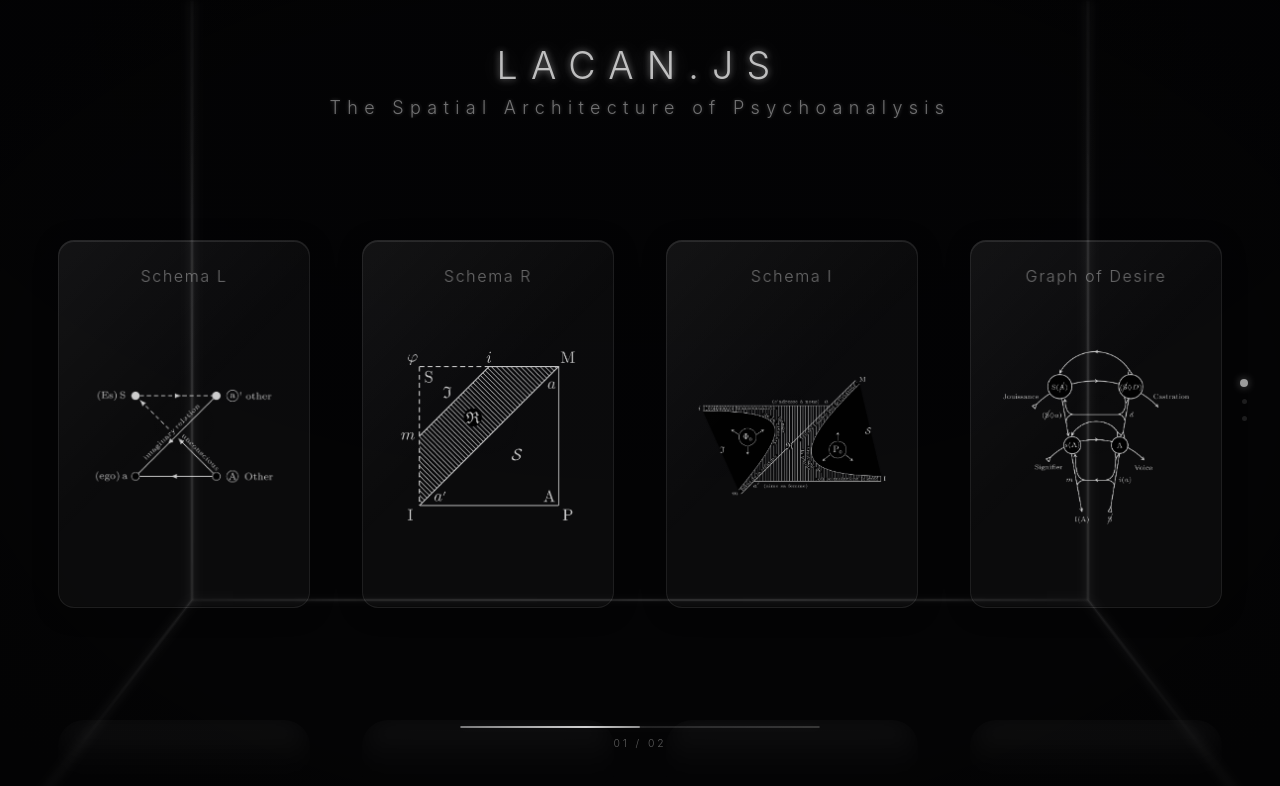
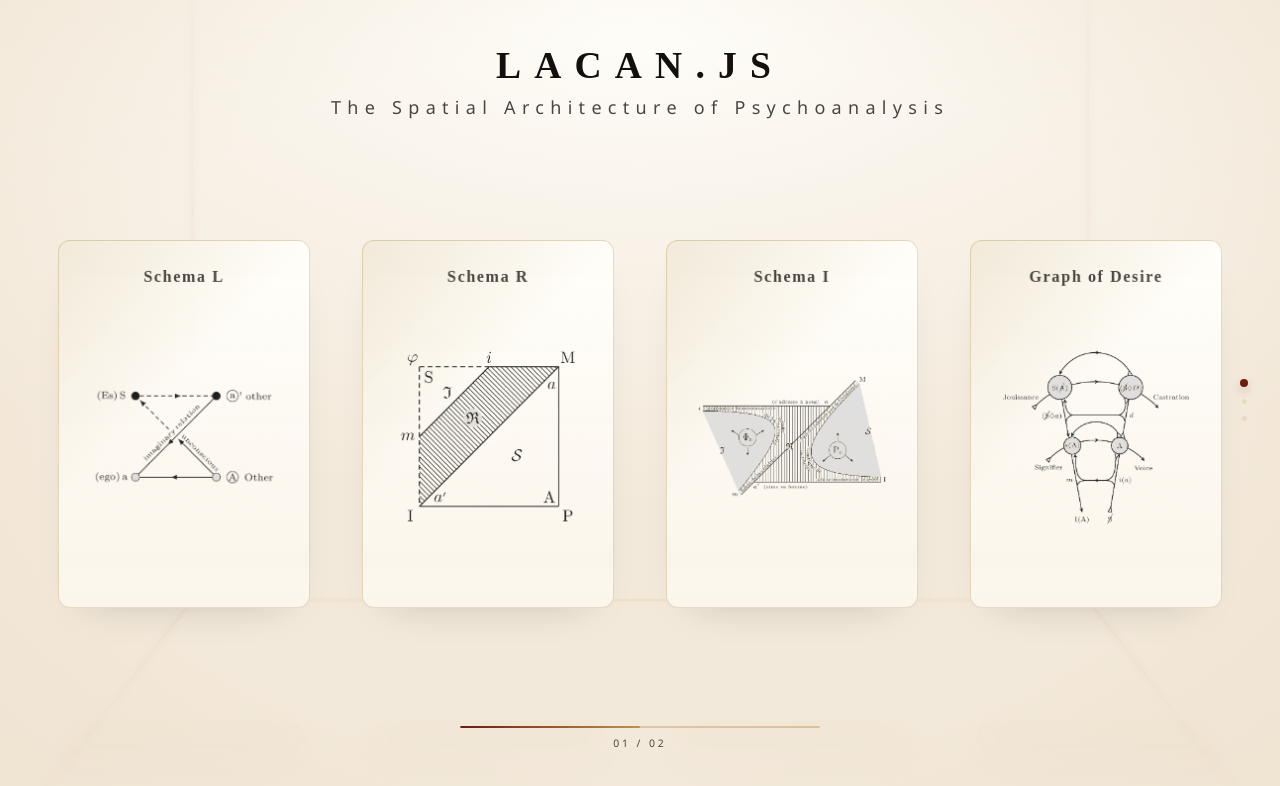
Before and after one commit to bilbillm/Lacan.js, a React (Vite) app: page / in a window 1280 px wide. Shown: the top 786 px of the page. Built offline with nearby package versions, Linux system fonts and the light colour scheme.

Commit message:
style: 对齐觉心论坛纸面视觉系统

```diff
--- a/src/App.tsx
+++ b/src/App.tsx
@@ -184,7 +184,7 @@ function App() {
           />
         </div>
 
-        <div className="slide" style={{ background: 'rgb(5, 5, 7)' }}>
+        <div className="slide" style={{ background: 'var(--lacan-paper)' }}>
           <DeepEnvironment />
           {!isMobileViewport && (currentSlide >= 1 || maxVisitedSlide >= 1) && (
             <Suspense fallback={null}>
@@ -193,7 +193,7 @@ function App() {
           )}
         </div>
 
-        <div className="slide" style={{ background: 'rgb(5, 5, 7)' }}>
+        <div className="slide" style={{ background: 'var(--lacan-paper)' }}>
           <DeepEnvironment />
           {!isMobileViewport && (currentSlide >= 2 || maxVisitedSlide >= 2) && (
             <Suspense fallback={null}>
--- a/src/components/DeepEnvironment.tsx
+++ b/src/components/DeepEnvironment.tsx
@@ -29,11 +29,11 @@ function PerspectiveRoom() {
   const perspectiveDuration = 6
   const bottomDuration = 1
 
-  // 呼吸光晕效果 - 线条绘制完成后开始
+  // Subtle paper-room line work, aligned with the forum's quiet editorial tone.
   const glowFilter = [
-    'drop-shadow(0 0 3px rgba(255,255,255,0.5))',
-    'drop-shadow(0 0 8px rgba(255,255,255,0.8))',
-    'drop-shadow(0 0 3px rgba(255,255,255,0.5))',
+    'drop-shadow(0 0 0 rgba(181,138,69,0))',
+    'drop-shadow(0 1px 2px rgba(181,138,69,0.18))',
+    'drop-shadow(0 0 0 rgba(181,138,69,0))',
   ]
 
   // Helper: 渲染所有线条
@@ -43,12 +43,12 @@ function PerspectiveRoom() {
       <motion.line
         x1="15" y1="0"
         x2="15" y2="75"
-        stroke="rgba(255, 255, 255, 0.7)"
+        stroke="rgba(107, 29, 14, 0.22)"
         strokeWidth="0.5"
         strokeDasharray="1000"
         strokeDashoffset="1000"
         vectorEffect="non-scaling-stroke"
-        initial={{ strokeDashoffset: 1000, filter: 'drop-shadow(0 0 0px rgba(255,255,255,0))' }}
+        initial={{ strokeDashoffset: 1000, filter: 'drop-shadow(0 0 0px rgba(181,138,69,0))' }}
         animate={{
           strokeDashoffset: 0,
           filter: glowFilter,
@@ -63,12 +63,12 @@ function PerspectiveRoom() {
       <motion.line
         x1="85" y1="0"
         x2="85" y2="75"
-        stroke="rgba(255, 255, 255, 0.7)"
+        stroke="rgba(107, 29, 14, 0.22)"
         strokeWidth="0.5"
         strokeDasharray="1000"
         strokeDashoffset="1000"
         vectorEffect="non-scaling-stroke"
-        initial={{ strokeDashoffset: 1000, filter: 'drop-shadow(0 0 0px rgba(255,255,255,0))' }}
+        initial={{ strokeDashoffset: 1000, filter: 'drop-shadow(0 0 0px rgba(181,138,69,0))' }}
         animate={{
           strokeDashoffset: 0,
           filter: glowFilter,
@@ -83,12 +83,12 @@ function PerspectiveRoom() {
       <motion.line
         x1="3" y1="100"
         x2="15" y2="75"
-        stroke="rgba(255, 255, 255, 0.7)"
+        stroke="rgba(107, 29, 14, 0.22)"
         strokeWidth="0.6"
         strokeDasharray="1000"
         strokeDashoffset="1000"
         vectorEffect="non-scaling-stroke"
-        initial={{ strokeDashoffset: 1000, filter: 'drop-shadow(0 0 0px rgba(255,255,255,0))' }}
+        initial={{ strokeDashoffset: 1000, filter: 'drop-shadow(0 0 0px rgba(181,138,69,0))' }}
         animate={{
           strokeDashoffset: 0,
           filter: glowFilter,
@@ -103,12 +103,12 @@ function PerspectiveRoom() {
       <motion.line
         x1="97" y1="100"
         x2="85" y2="75"
-        stroke="rgba(255, 255, 255, 0.7)"
+        stroke="rgba(107, 29, 14, 0.22)"
         strokeWidth="0.6"
         strokeDasharray="1000"
         strokeDashoffset="1000"
         vectorEffect="non-scaling-stroke"
-        initial={{ strokeDashoffset: 1000, filter: 'drop-shadow(0 0 0px rgba(255,255,255,0))' }}
+        initial={{ strokeDashoffset: 1000, filter: 'drop-shadow(0 0 0px rgba(181,138,69,0))' }}
         animate={{
           strokeDashoffset: 0,
           filter: glowFilter,
@@ -123,12 +123,12 @@ function PerspectiveRoom() {
       <motion.line
         x1="15" y1="75"
         x2="50" y2="75"
-        stroke="rgba(255, 255, 255, 0.35)"
+        stroke="rgba(181, 138, 69, 0.2)"
         strokeWidth="0.5"
         strokeDasharray="1000"
         strokeDashoffset="1000"
         vectorEffect="non-scaling-stroke"
-        initial={{ strokeDashoffset: 1000, filter: 'drop-shadow(0 0 0px rgba(255,255,255,0))' }}
+        initial={{ strokeDashoffset: 1000, filter: 'drop-shadow(0 0 0px rgba(181,138,69,0))' }}
         animate={{
           strokeDashoffset: 0,
           filter: glowFilter,
@@ -143,12 +143,12 @@ function PerspectiveRoom() {
       <motion.line
         x1="85" y1="75"
         x2="50" y2="75"
-        stroke="rgba(255, 255, 255, 0.35)"
+        stroke="rgba(181, 138, 69, 0.2)"
         strokeWidth="0.5"
         strokeDasharray="1000"
         strokeDashoffset="1000"
         vectorEffect="non-scaling-stroke"
-        initial={{ strokeDashoffset: 1000, filter: 'drop-shadow(0 0 0px rgba(255,255,255,0))' }}
+        initial={{ strokeDashoffset: 1000, filter: 'drop-shadow(0 0 0px rgba(181,138,69,0))' }}
         animate={{
           strokeDashoffset: 0,
           filter: glowFilter,
@@ -212,23 +212,25 @@ function PerspectiveRoom() {
 
 export default function DeepEnvironment() {
   return (
-    <div className="absolute inset-0 overflow-hidden" style={{ background: 'rgb(5, 5, 7)' }}>
-      {/* Deep black background with subtle gradient */}
+    <div className="absolute inset-0 overflow-hidden" style={{ background: 'var(--lacan-paper)' }}>
+      {/* Warm paper field with restrained scholarly depth */}
       <div
         className="absolute inset-0"
         style={{
-          background: 'radial-gradient(ellipse 100% 100% at 50% 0%, oklch(0.08 0 0 / 0.5) 0%, oklch(0.02 0 0 / 0.3) 60%)',
+          background:
+            'radial-gradient(ellipse 80% 60% at 50% 4%, rgba(255,254,250,0.92) 0%, rgba(248,242,232,0.84) 45%, rgba(239,226,207,0.56) 100%)',
         }}
       />
 
       {/* Perspective wireframe room */}
       <PerspectiveRoom />
 
-      {/* Vignette with proper alpha channel - allows light to bleed through */}
+      {/* Paper edge depth */}
       <div
         className="absolute inset-0 pointer-events-none"
         style={{
-          background: 'radial-gradient(ellipse 100% 100% at 50% 50%, oklch(0 0 0 / 0) 40%, oklch(0 0 0 / 0.6) 100%)',
+          background:
+            'radial-gradient(ellipse 100% 100% at 50% 50%, rgba(255,254,250,0) 44%, rgba(181,138,69,0.12) 100%)',
         }}
       />
     </div>
--- a/src/components/GlassPanel.tsx
+++ b/src/components/GlassPanel.tsx
@@ -41,11 +41,10 @@ export default function GlassPanel({
   const rotateX = useTransform(ySpring, [-0.5, 0.5], [10, -10])
   const rotateY = useTransform(xSpring, [-0.5, 0.5], [-10, 10])
 
-  // Glare effect opacity
-  const glareOpacity = useTransform(
+  const paperSheenOpacity = useTransform(
     xSpring,
     [-0.5, -0.25, 0, 0.25, 0.5],
-    [0, 0.05, 0.08, 0.05, 0]
+    [0, 0.04, 0.07, 0.04, 0]
   )
 
   const [isHovered, setIsHovered] = useState(false)
@@ -130,7 +129,7 @@ export default function GlassPanel({
       animate={{
         opacity: 1,
         y: 0,
-        scale: isHovered ? 1.02 : 1,
+        scale: isHovered ? 1.015 : 1,
       }}
       transition={{
         opacity: { duration: 0.5 },
@@ -139,47 +138,48 @@ export default function GlassPanel({
       }}
     >
       <motion.div
-        className="absolute inset-0 rounded-2xl"
+        className="absolute inset-0"
         style={{
           rotateX: disableParallax ? 0 : rotateX,
           rotateY: disableParallax ? 0 : rotateY,
           transformStyle: 'preserve-3d',
         }}
       >
-        {/* Main glass surface */}
+        {/* Main paper surface */}
         <div
-          className="absolute inset-0 rounded-2xl"
+          className="absolute inset-0"
           style={{
-            background: 'rgba(255, 255, 255, 0.03)',
-            backdropFilter: deferVisualEnhancement ? 'blur(18px) saturate(125%)' : 'blur(28px) saturate(150%)',
-            WebkitBackdropFilter: deferVisualEnhancement ? 'blur(18px) saturate(125%)' : 'blur(28px) saturate(150%)',
-            border: '1px solid rgba(255, 255, 255, 0.08)',
+            background:
+              'linear-gradient(180deg, rgba(255,254,250,0.96) 0%, rgba(251,246,236,0.94) 100%)',
+            border: '1px solid var(--lacan-border)',
+            borderRadius: isMobileViewport ? 10 : 12,
             boxShadow: `
-              0 4px 24px rgba(0, 0, 0, 0.3),
-              inset 0 1px 0 rgba(255, 255, 255, 0.1),
-              inset 0 -1px 0 rgba(0, 0, 0, 0.2)
+              var(--lacan-paper-shadow),
+              inset 0 1px 0 rgba(255, 254, 250, 0.82)
             `,
           }}
         />
 
-        {/* Edge highlight - simple gradient */}
+        {/* Gilded edge highlight */}
         <div
-          className="absolute inset-0 rounded-2xl pointer-events-none"
+          className="absolute inset-0 pointer-events-none"
           style={{
-            background: 'linear-gradient(135deg, rgba(255,255,255,0.04) 0%, transparent 50%)',
+            borderRadius: isMobileViewport ? 10 : 12,
+            background: 'linear-gradient(135deg, rgba(181,138,69,0.18) 0%, transparent 42%)',
           }}
         />
 
         {/* Noise texture layer */}
         {!deferVisualEnhancement && (
           <div
-            className="absolute inset-0 rounded-2xl pointer-events-none select-none z-10"
+            className="absolute inset-0 pointer-events-none select-none z-10"
             style={{
-              opacity: 0.035,
-              mixBlendMode: 'overlay',
+              opacity: 0.18,
+              borderRadius: isMobileViewport ? 10 : 12,
+              mixBlendMode: 'multiply',
               backgroundImage: `
-                radial-gradient(rgba(255,255,255,0.08) 0.6px, transparent 0.6px),
-                radial-gradient(rgba(255,255,255,0.04) 0.5px, transparent 0.5px)
+                radial-gradient(rgba(181,138,69,0.12) 0.5px, transparent 0.5px),
+                radial-gradient(rgba(107,29,14,0.05) 0.4px, transparent 0.4px)
               `,
               backgroundPosition: '0 0, 8px 8px',
               backgroundSize: '16px 16px, 20px 20px',
@@ -190,23 +190,25 @@ export default function GlassPanel({
         {/* Dynamic light reflection - follows mouse position */}
         {isHovered && !deferVisualEnhancement && (
           <motion.div
-            className="absolute inset-0 rounded-2xl pointer-events-none z-10"
+            className="absolute inset-0 pointer-events-none z-10"
             initial={{ opacity: 0 }}
             animate={{ opacity: 1 }}
             exit={{ opacity: 0 }}
             transition={{ duration: 0.3 }}
             style={{
-              background: `radial-gradient(circle at ${mousePos.x}% ${mousePos.y}%, rgba(255,255,255,0.06) 0%, rgba(255,255,255,0.02) 30%, transparent 60%)`,
+              borderRadius: isMobileViewport ? 10 : 12,
+              background: `radial-gradient(circle at ${mousePos.x}% ${mousePos.y}%, rgba(181,138,69,0.12) 0%, rgba(255,254,250,0.26) 36%, transparent 66%)`,
             }}
           />
         )}
 
-        {/* Glare effect */}
+        {/* Paper sheen */}
         <motion.div
-          className="absolute inset-0 rounded-2xl pointer-events-none"
+          className="absolute inset-0 pointer-events-none"
           style={{
-            background: 'radial-gradient(circle at 50% 50%, rgba(255,255,255,0.06) 0%, transparent 80%)',
-            opacity: glareOpacity,
+            borderRadius: isMobileViewport ? 10 : 12,
+            background: 'radial-gradient(circle at 50% 45%, rgba(255,254,250,0.72) 0%, transparent 78%)',
+            opacity: paperSheenOpacity,
           }}
         />
 
@@ -224,7 +226,7 @@ export default function GlassPanel({
           }}
         >
           {children || (
-            <div className="w-full h-full flex items-center justify-center text-white/20">
+            <div className="w-full h-full flex items-center justify-center" style={{ color: 'var(--lacan-muted-soft)' }}>
               <span className="text-sm font-light tracking-widest">CONTENT</span>
             </div>
           )}
--- a/src/components/SchemaR.tsx
+++ b/src/components/SchemaR.tsx
@@ -11,7 +11,14 @@ export default function SchemaR({ isExpanded = false }: SchemaRProps) {
   return (
     <div className="absolute inset-0 flex flex-col items-center justify-center w-full h-full p-2">
       <div className="text-center mb-2">
-        <span className={`font-light tracking-widest text-white/40 ${isExpanded ? 'text-xl' : 'text-base'}`}>
+        <span
+          className={`tracking-widest ${isExpanded ? 'text-xl' : 'text-base'}`}
+          style={{
+            color: 'var(--lacan-muted)',
+            fontFamily: 'var(--lacan-title-font)',
+            fontWeight: 700,
+          }}
+        >
           Schema R
         </span>
       </div>
@@ -19,7 +26,12 @@ export default function SchemaR({ isExpanded = false }: SchemaRProps) {
         src={imageUrl}
         alt="Schema R"
         className="flex-1 w-full h-full object-contain"
-        style={{ display: 'block', maxWidth: '100%', maxHeight: '100%', filter: 'invert(1) opacity(0.8)' }}
+        style={{
+          display: 'block',
+          maxWidth: '100%',
+          maxHeight: '100%',
+          filter: 'sepia(0.35) saturate(0.78) contrast(1.08) brightness(0.86) opacity(0.88)',
+        }}
       />
     </div>
   )
--- a/src/components/app/AppHeader.tsx
+++ b/src/components/app/AppHeader.tsx
@@ -26,11 +26,7 @@ const h1Variants = {
     filter: 'blur(0px)',
     y: 0,
     scale: 1,
-    textShadow: [
-      '0 0 5px rgba(255,255,255,0.3), 0 0 15px rgba(255,255,255,0.15), 0 0 25px rgba(255,255,255,0.08)',
-      '0 0 8px rgba(255,255,255,0.5), 0 0 25px rgba(255,255,255,0.25), 0 0 40px rgba(255,255,255,0.12)',
-      '0 0 5px rgba(255,255,255,0.3), 0 0 15px rgba(255,255,255,0.15), 0 0 25px rgba(255,255,255,0.08)',
-    ],
+    textShadow: '0 1px 0 rgba(255,254,250,0.82)',
   },
   blurred: {
     opacity: 0,
@@ -51,11 +47,7 @@ const pVariants = {
     filter: 'blur(0px)',
     y: 0,
     scale: 1,
-    textShadow: [
-      '0 0 3px rgba(255,255,255,0.15), 0 0 8px rgba(255,255,255,0.08)',
-      '0 0 5px rgba(255,255,255,0.25), 0 0 12px rgba(255,255,255,0.12)',
-      '0 0 3px rgba(255,255,255,0.15), 0 0 8px rgba(255,255,255,0.08)',
-    ],
+    textShadow: '0 1px 0 rgba(255,254,250,0.68)',
   },
   blurred: {
     opacity: 0,
@@ -87,6 +79,9 @@ export default function AppHeader({ selectedId, shouldAnimateEntry, entryDelayMs
       ? HEADER_RESPONSIVE_TOKENS.titleTracking.mobile
       : HEADER_RESPONSIVE_TOKENS.titleTracking.desktop,
     lineHeight: 0.96,
+    color: 'var(--lacan-ink-strong)',
+    fontFamily: 'var(--lacan-title-font)',
+    fontWeight: 700,
   }), [isMobileViewport])
 
   const subtitleStyle = useMemo<CSSProperties>(() => ({
@@ -101,6 +96,9 @@ export default function AppHeader({ selectedId, shouldAnimateEntry, entryDelayMs
       : HEADER_RESPONSIVE_TOKENS.subtitleMaxWidth.desktop,
     lineHeight: isMobileViewport ? 1.45 : undefined,
     textWrap: isMobileViewport ? 'balance' : undefined,
+    color: 'var(--lacan-muted)',
+    fontFamily: '"Source Sans 3", "Segoe UI", system-ui, sans-serif',
+    fontWeight: 400,
   }), [isMobileViewport])
 
   return (
@@ -112,7 +110,7 @@ export default function AppHeader({ selectedId, shouldAnimateEntry, entryDelayMs
       style={containerStyle}
     >
       <motion.h1
-        className="text-center font-light text-white/70"
+        className="text-center"
         initial="initial"
         variants={h1Variants}
         animate={selectedId ? 'blurred' : 'visible'}
@@ -128,13 +126,13 @@ export default function AppHeader({ selectedId, shouldAnimateEntry, entryDelayMs
             ? { delay: entryDelaySeconds, duration: HEADER_TITLE_DURATION_MS / 1000, ease: 'easeOut' }
             : { duration: 0.4, ease: 'easeInOut' },
           scale: { duration: 0.4 },
-          textShadow: { duration: 4, ease: 'easeInOut', repeat: Infinity },
+          textShadow: { duration: 0.4, ease: 'easeOut' },
         }}
       >
         LACAN.JS
       </motion.h1>
       <motion.p
-        className="text-center font-light text-white/40"
+        className="text-center"
         initial="initial"
         variants={pVariants}
         animate={selectedId ? 'blurred' : 'visible'}
@@ -150,7 +148,7 @@ export default function AppHeader({ selectedId, shouldAnimateEntry, entryDelayMs
             ? { delay: entryDelaySeconds + HEADER_SUBTITLE_STAGGER_MS / 1000, duration: HEADER_SUBTITLE_DURATION_MS / 1000, ease: 'easeOut' }
             : { duration: 0.4, ease: 'easeInOut' },
           scale: { duration: 0.4 },
-          textShadow: { duration: 4, ease: 'easeInOut', repeat: Infinity, delay: 0.5 },
+          textShadow: { duration: 0.4, ease: 'easeOut' },
         }}
       >
         The Spatial Architecture of Psychoanalysis
--- a/src/components/app/PanelGallery.tsx
+++ b/src/components/app/PanelGallery.tsx
@@ -152,7 +152,10 @@ export default function PanelGallery({
                       <Suspense
                         fallback={
                             <div className="w-full h-full flex items-center justify-center">
-                              <span className="text-xl font-light tracking-widest text-white/40">
+                              <span
+                                className="text-xl tracking-widest"
+                                style={{ color: 'var(--lacan-muted)', fontFamily: 'var(--lacan-title-font)', fontWeight: 700 }}
+                              >
                                 {panel.galleryLabel ?? panel.title}
                               </span>
                             </div>
@@ -170,7 +173,10 @@ export default function PanelGallery({
                       </Suspense>
                     ) : (
                       <div className="w-full h-full flex items-center justify-center">
-                        <span className="text-xl font-light tracking-widest text-white/40">
+                        <span
+                          className="text-xl tracking-widest"
+                          style={{ color: 'var(--lacan-muted)', fontFamily: 'var(--lacan-title-font)', fontWeight: 700 }}
+                        >
                           {panel.galleryLabel ?? panel.title}
                         </span>
                       </div>
@@ -192,9 +198,9 @@ export default function PanelGallery({
                         height: Math.round(galleryCardHeight * galleryLayout.reflectionHeightRatio),
                         transform: 'scaleX(-1)',
                         transformOrigin: 'top center',
-                        opacity: galleryLayout.reflectionOpacity,
-                        background: 'linear-gradient(to bottom, rgba(255,255,255,0.2), rgba(255,255,255,0.08) 22%, rgba(255,255,255,0.02) 46%, transparent 82%)',
-                        filter: 'blur(12px)',
+                        opacity: Math.min(galleryLayout.reflectionOpacity, 0.16),
+                        background: 'linear-gradient(to bottom, rgba(181,138,69,0.18), rgba(107,29,14,0.06) 34%, transparent 82%)',
+                        filter: 'blur(18px)',
                         maskImage: 'linear-gradient(to bottom, rgba(0,0,0,0.95), rgba(0,0,0,0.35) 45%, transparent)',
                         WebkitMaskImage: 'linear-gradient(to bottom, rgba(0,0,0,0.95), rgba(0,0,0,0.35) 45%, transparent)',
                       }}
@@ -219,7 +225,8 @@ export default function PanelGallery({
             style={{
               width: '100%',
               height: '2px',
-              boxShadow: '0 0 10px rgba(255,255,255,0.08)',
+              boxShadow: 'inset 0 0 0 1px var(--lacan-border)',
+              background: 'rgba(255,254,250,0.52)',
             }}
           >
             <motion.div
@@ -235,7 +242,7 @@ export default function PanelGallery({
                     }
               }
               style={{
-                background: 'linear-gradient(90deg, rgba(255,255,255,0.06) 0%, rgba(255,255,255,0.18) 100%)',
+                background: 'linear-gradient(90deg, rgba(181,138,69,0.12) 0%, rgba(181,138,69,0.24) 100%)',
               }}
             />
             <motion.div
@@ -251,13 +258,13 @@ export default function PanelGallery({
                     }
               }
               style={{
-                background: 'linear-gradient(90deg, rgba(255,255,255,0.42) 0%, rgba(255,255,255,0.8) 70%, rgba(255,255,255,0.5) 100%)',
-                boxShadow: '0 0 14px rgba(255,255,255,0.3)',
+                background: 'linear-gradient(90deg, var(--lacan-vermilion) 0%, rgba(181,138,69,0.86) 100%)',
+                boxShadow: '0 4px 14px rgba(107,29,14,0.18)',
               }}
             />
           </motion.div>
           <motion.span
-            className="font-light text-white/35"
+            className="font-light"
             initial={isAppLoaded ? false : { opacity: 0, y: 6, filter: 'blur(3px)' }}
             animate={{ opacity: 1, y: 0, filter: 'blur(0px)' }}
             transition={{
@@ -268,6 +275,7 @@ export default function PanelGallery({
             style={{
               fontSize: `${progressTokens.labelFontRem}rem`,
               letterSpacing: `${progressTokens.labelTrackingEm}em`,
+              color: 'var(--lacan-muted)',
             }}
           >
             {String(pageGroup + 1).padStart(2, '0')} / {String(totalPages).padStart(2, '0')}
--- a/src/components/app/ScrollIndicator.tsx
+++ b/src/components/app/ScrollIndicator.tsx
@@ -33,11 +33,11 @@ export default function ScrollIndicator({ currentSlide, totalSlides }: ScrollInd
               height: isActive ? 8 : 5,
               opacity: isActive ? 1 : 0.35,
               background: isActive
-                ? 'rgba(255, 255, 255, 0.6)'
-                : 'rgba(255, 255, 255, 0.3)',
+                ? 'var(--lacan-vermilion)'
+                : 'rgba(181, 138, 69, 0.45)',
               boxShadow: isActive
-                ? '0 0 8px rgba(255, 255, 255, 0.35)'
-                : '0 0 0px rgba(255, 255, 255, 0)',
+                ? '0 4px 10px rgba(107, 29, 14, 0.22)'
+                : '0 0 0px rgba(107, 29, 14, 0)',
             }}
             transition={{
               duration: 0.5,
--- a/src/components/schema/InteractiveSchemaFrame.tsx
+++ b/src/components/schema/InteractiveSchemaFrame.tsx
@@ -37,7 +37,14 @@ export function InteractiveSchemaFrame<NodeId extends string>({
   return (
     <div className="absolute inset-0 flex flex-col items-center justify-center w-full h-full p-2">
       <div className="text-center mb-2">
-        <span className={`font-light tracking-widest text-white/40 ${isExpanded ? 'text-xl' : 'text-base'}`}>
+        <span
+          className={`tracking-widest ${isExpanded ? 'text-xl' : 'text-base'}`}
+          style={{
+            color: 'var(--lacan-muted)',
+            fontFamily: 'var(--lacan-title-font)',
+            fontWeight: 700,
+          }}
+        >
           {title}
         </span>
       </div>
@@ -51,7 +58,7 @@ export function InteractiveSchemaFrame<NodeId extends string>({
             display: 'block',
             maxWidth: '100%',
             maxHeight: '100%',
-            filter: 'invert(1) opacity(0.8)',
+            filter: 'sepia(0.35) saturate(0.78) contrast(1.08) brightness(0.86) opacity(0.88)',
           }}
         />
 
@@ -77,7 +84,7 @@ export function InteractiveSchemaFrame<NodeId extends string>({
                   r={node.r}
                   className="pointer-events-none transition-all duration-200"
                   fill="transparent"
-                  stroke={isSelected ? '#fff' : isHovered ? 'rgba(255,255,255,0.6)' : 'transparent'}
+                  stroke={isSelected ? 'var(--lacan-vermilion)' : isHovered ? 'rgba(107,29,14,0.56)' : 'transparent'}
                   strokeWidth={isSelected ? 3 : isHovered ? 2 : 0}
                   strokeDasharray={isHovered && !isSelected ? '4 2' : '0'}
                 />
--- a/src/index.css
+++ b/src/index.css
@@ -1,16 +1,32 @@
 @import "tailwindcss";
 
 :root {
-  font-family: Inter, system-ui, Avenir, Helvetica, Arial, sans-serif;
+  font-family: "Source Sans 3", "Segoe UI", system-ui, sans-serif;
   line-height: 1.5;
   font-weight: 400;
-  color-scheme: light dark;
-  color: rgba(255, 255, 255, 0.87);
-  background-color: #242424;
+  color-scheme: light;
+  color: var(--lacan-ink);
+  background-color: var(--lacan-paper);
   font-synthesis: none;
   text-rendering: optimizeLegibility;
   -webkit-font-smoothing: antialiased;
   -moz-osx-font-smoothing: grayscale;
+  --lacan-paper: #f8f2e8;
+  --lacan-paper-deep: #efe2cf;
+  --lacan-surface: #fffefa;
+  --lacan-surface-soft: #fbf6ec;
+  --lacan-ink: #1a1613;
+  --lacan-ink-strong: #120f0c;
+  --lacan-muted: #4a4540;
+  --lacan-muted-soft: #766b5f;
+  --lacan-vermilion: #6b1d0e;
+  --lacan-vermilion-soft: rgba(107, 29, 14, 0.12);
+  --lacan-gold: #b58a45;
+  --lacan-border: rgba(181, 138, 69, 0.3);
+  --lacan-border-strong: rgba(107, 29, 14, 0.32);
+  --lacan-paper-shadow: rgba(26, 22, 19, 0.28) 0 18px 42px -30px;
+  --lacan-paper-shadow-strong: rgba(26, 22, 19, 0.42) 0 18px 46px -28px;
+  --lacan-title-font: FZKai-Z03, STKaiti, "Kaiti SC", KaiTi, "Noto Serif SC", "Source Han Serif SC", "Songti SC", SimSun, serif;
   --safe-area-top: env(safe-area-inset-top, 0px);
   --safe-area-right: env(safe-area-inset-right, 0px);
   --safe-area-bottom: env(safe-area-inset-bottom, 0px);
@@ -37,4 +53,5 @@ html, body, #root {
 
 body, #root {
   overflow: hidden;
+  background: var(--lacan-paper);
 }
```
Also changed, not shown: src/components/BorromeanKnot2D.tsx (+17 -16 lines), src/components/app/FocusView.tsx (+24 -5 lines), src/components/app/TimelineView.tsx (+39 -41 lines).
